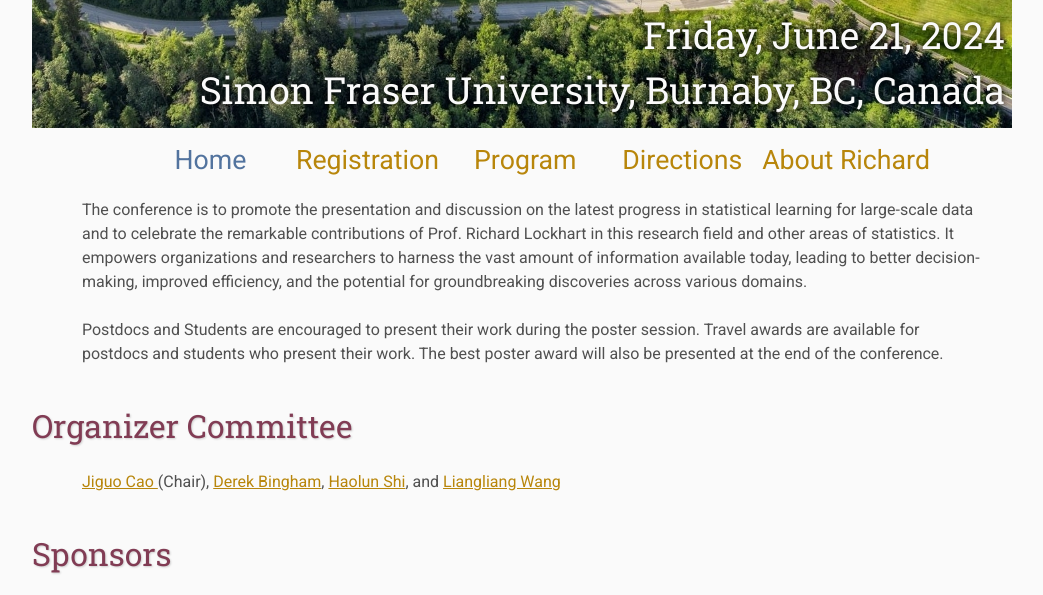
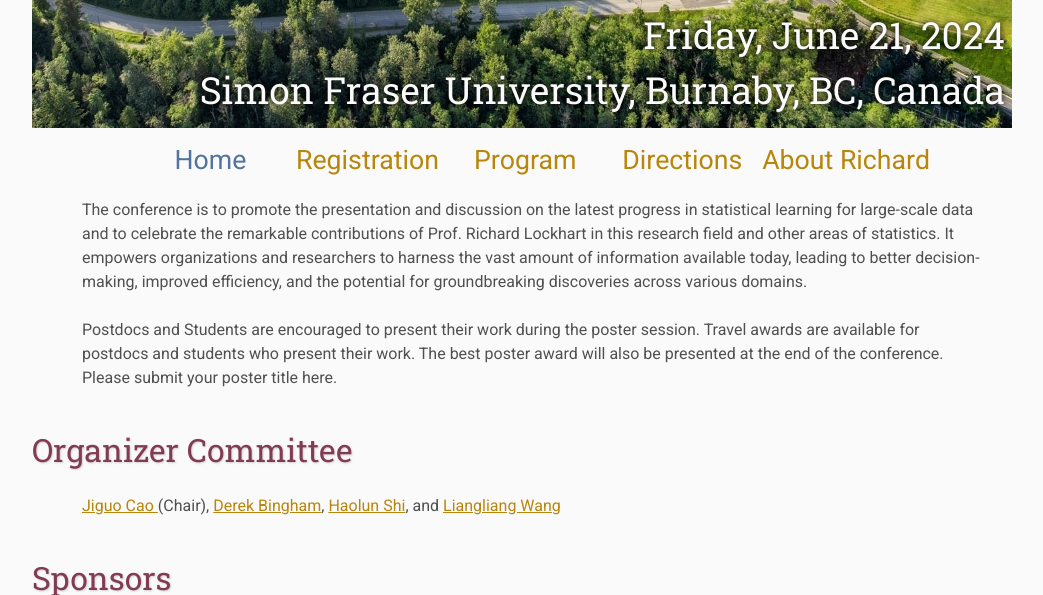
Before and after one commit to caojiguo/SLconference, a plain HTML site: page index.html in a window 1280 px wide. Shown: the part 623-1218 px from the top of the page, without its empty margins (108-1151 px from the left). Drawn offline with Linux system fonts and the light colour scheme.

Commit message:
Update index.html

```diff
--- a/index.html
+++ b/index.html
@@ -55,7 +55,7 @@
   </p>
    <p>
  Postdocs and Students are encouraged to present their work during the poster session. Travel awards are available for postdocs and students who present their work.
-       The best poster award will also be presented at the end of the conference.
+       The best poster award will also be presented at the end of the conference. Please submit your poster title here.
   </p>
  <!--    <p>
 For graduate students, this conference offers opportunities to learn the frontier of statistical research and important real-world problems from industry and helps them build the professional network for their future career. It also provides opportunities for students to share their work in the poster sections. It might lead to potential future opportunities for students' internships in the industry.
```
